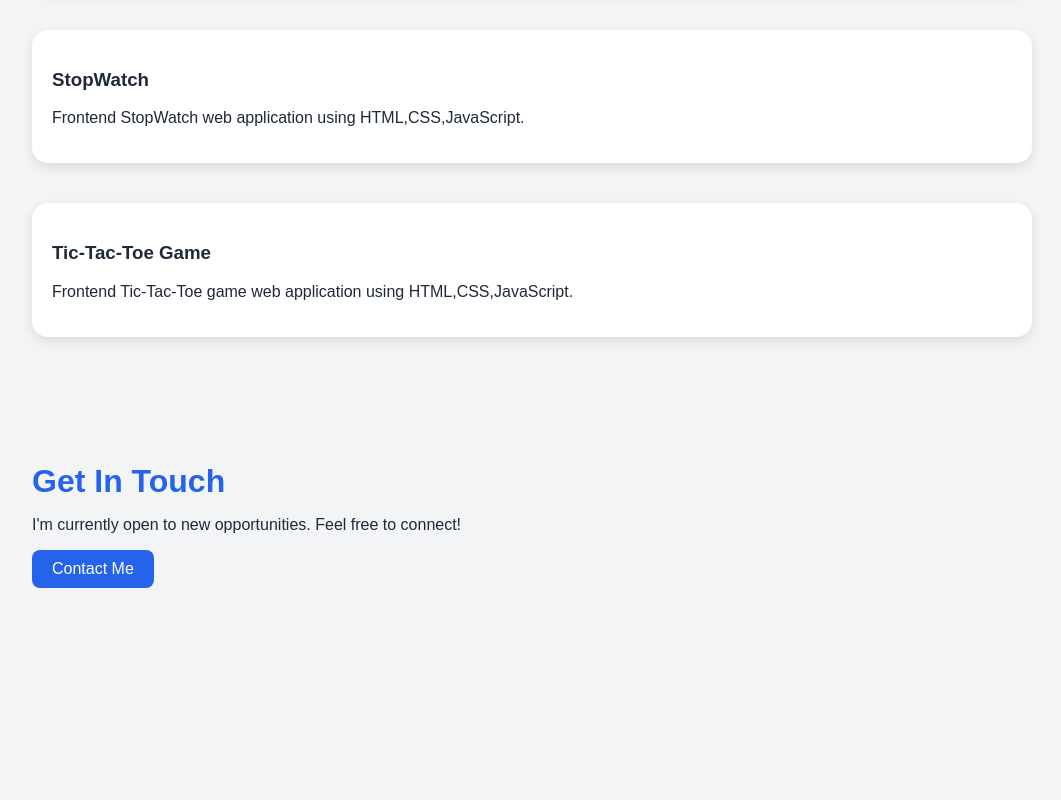
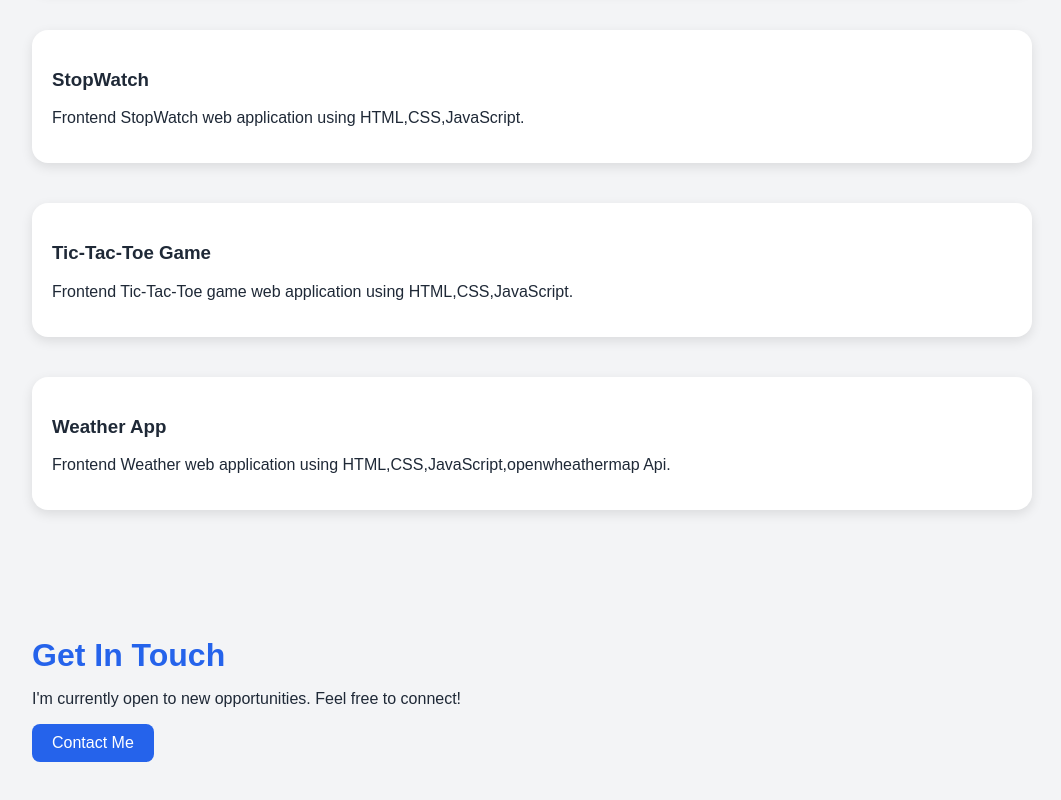
Before and after one commit to AshapuMohan/PRODIGY_WD_04, a plain HTML site: page index.html in a window 1280 px wide. Shown: the part 1281-2081 px from the top of the page, without its empty margins (108-1169 px from the left). Before the commit the page ends 1909 px from the top, so only its background shows below. Drawn offline with Linux system fonts and the light colour scheme.

Commit message:
Update index.html

```diff
--- a/index.html
+++ b/index.html
@@ -101,6 +101,10 @@
         <h3>Tic-Tac-Toe Game</h3>
         <p>Frontend Tic-Tac-Toe game web application using HTML,CSS,JavaScript.</p>
       </div>
+      <div class="card">
+        <h3>Weather App</h3>
+        <p>Frontend Weather web application using HTML,CSS,JavaScript,openwheathermap Api.</p>
+      </div>
     </div>
   </section>
 
```
